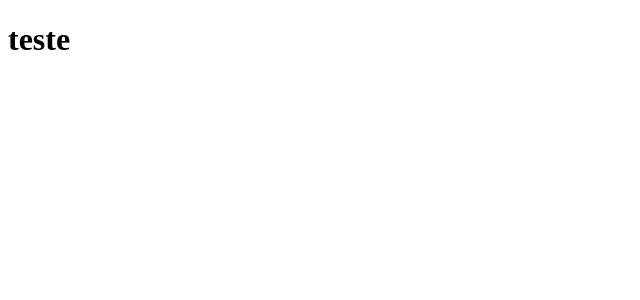
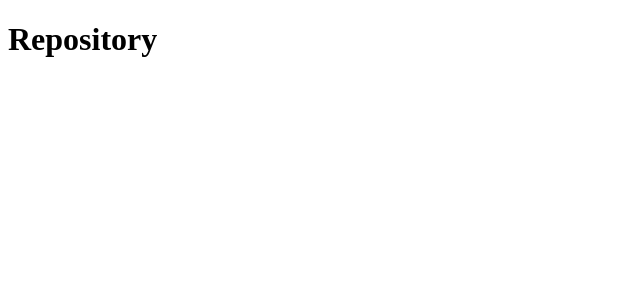
Before and after one commit to GabrielFernella/Project_React_Bootcamp8, a React (Create React App) app in the folder modulo05/: page /repository in a window 1280 px wide. Shown: the top 300 px of the page, without its empty margins (0-640 px from the left). Built offline with nearby package versions, Linux system fonts and the light colour scheme; the HTML template or start-up script is replaced by a standard one.

Commit message:
Route Aplication

```diff
--- a/modulo05/package.json
+++ b/modulo05/package.json
@@ -8,6 +8,7 @@
     "@testing-library/user-event": "^7.1.2",
     "react": "^16.13.1",
     "react-dom": "^16.13.1",
+    "react-router-dom": "^5.1.2",
     "react-scripts": "3.4.0"
   },
   "scripts": {
@@ -29,7 +30,6 @@
     ]
   },
   "devDependencies": {
-    "babel-eslint": "^10.1.0",
     "eslint": "^6.8.0",
     "eslint-config-airbnb": "^18.1.0",
     "eslint-config-prettier": "^6.10.0",
--- a/modulo05/src/App.js
+++ b/modulo05/src/App.js
@@ -1,11 +1,9 @@
 import React from 'react';
 
+import Routes from './routes';
+
 function App() {
-    return (
-        <div className="App">
-            <h1>teste</h1>
-        </div>
-    );
+    return <Routes />;
 }
 
 export default App;
--- /dev/null
+++ b/modulo05/src/pages/Main/index.js
@@ -0,0 +1,7 @@
+import React from 'react';
+
+// import { Container } from './styles';
+
+export default function Main() {
+    return <h1>Main</h1>;
+}
--- /dev/null
+++ b/modulo05/src/pages/Repository/index.js
@@ -0,0 +1,7 @@
+import React from 'react';
+
+// import { Container } from './styles';
+
+export default function Repository() {
+    return <h1>Repository</h1>;
+}
--- /dev/null
+++ b/modulo05/src/routes.js
@@ -0,0 +1,16 @@
+import React from 'react';
+import { BrowserRouter, Switch, Route } from 'react-router-dom';
+
+import Main from './pages/Main';
+import Repository from './pages/Repository';
+
+export default function Routes() {
+    return (
+        <BrowserRouter>
+            <Switch>
+                <Route path="/" exact component={Main} />
+                <Route path="/repository" component={Repository} />
+            </Switch>
+        </BrowserRouter>
+    );
+}
```
Also changed, not shown: modulo05/src/setupTests.js (deleted, +0 -5 lines), modulo05/.eslintrc.js, modulo05/Nota.txt, 2 other files (tests, documents, lock files or other folders).
